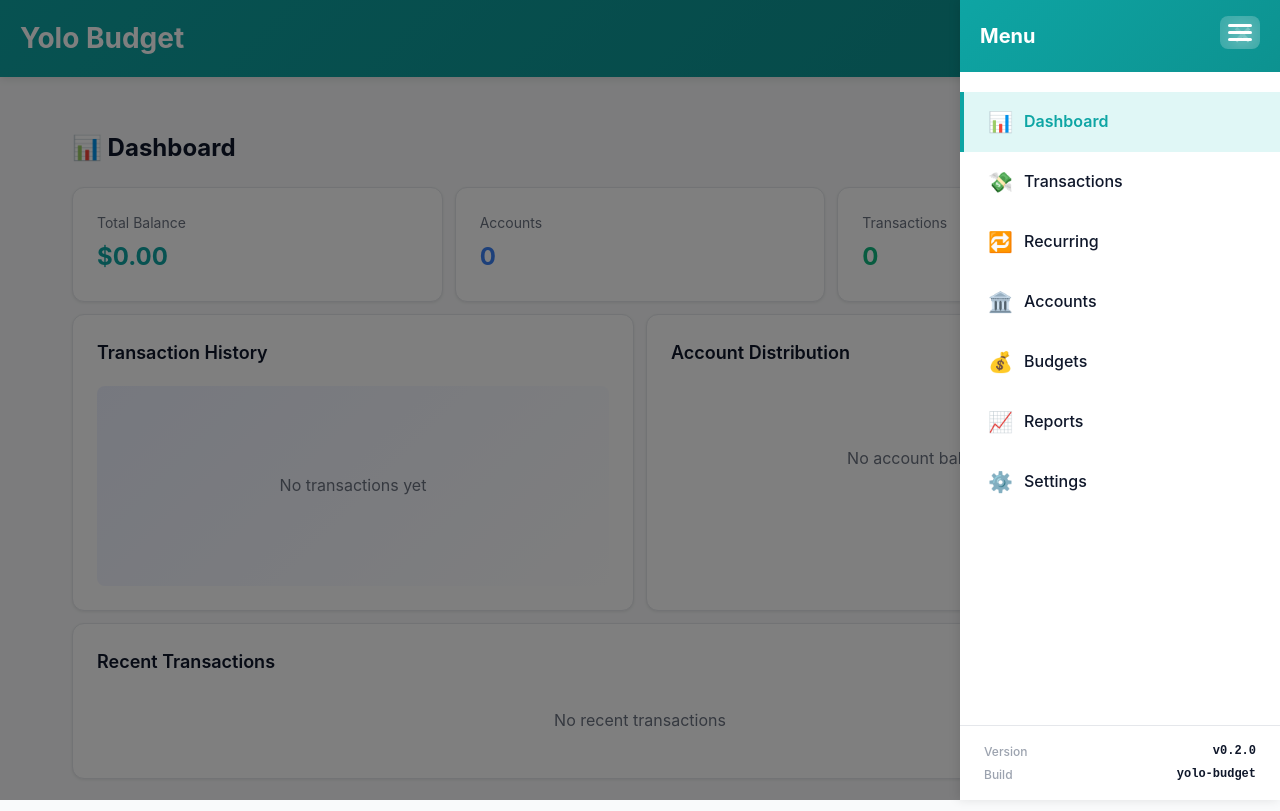
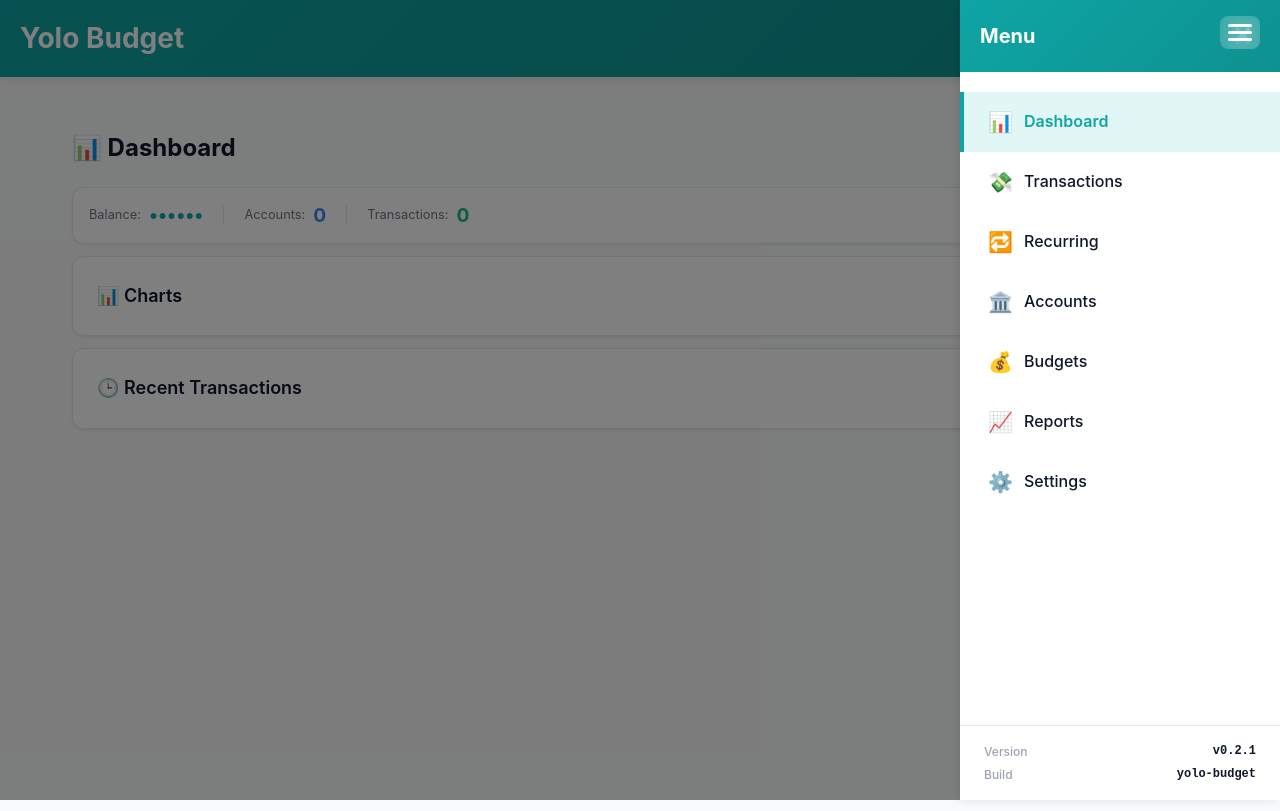
Before and after one commit to AhmadZuhdi/yolo-budget, a React (Vite) app: page / in a window 1280 px wide. Both pictures are taken after a click on the button "Toggle menu". Built offline with nearby package versions, Linux system fonts and the light colour scheme.

Commit message:
feat: update Dashboard and Transactions pages with collapsible sections and improved UI elements

```diff
--- a/package.json
+++ b/package.json
@@ -1,6 +1,6 @@
 {
   "name": "yolo-budget",
-  "version": "0.2.0",
+  "version": "0.2.1",
   "private": true,
   "scripts": {
     "dev": "vite",
--- a/src/pages/Dashboard.tsx
+++ b/src/pages/Dashboard.tsx
@@ -11,6 +11,9 @@ export default function DashboardPage() {
   const [accounts, setAccounts] = useState<Account[]>([])
   const [loading, setLoading] = useState(true)
   const [currency, setCurrency] = useState('USD')
+  const [showCharts, setShowCharts] = useState(false)
+  const [showRecent, setShowRecent] = useState(false)
+  const [showBalance, setShowBalance] = useState(false)
 
   useEffect(() => {
     let mounted = true
@@ -70,28 +73,44 @@ export default function DashboardPage() {
         <div className="card" style={{padding: 20, textAlign: 'center', color: '#6b7280'}}>Loading dashboard...</div>
       ) : (
         <>
-          {/* Summary Cards */}
-          <div style={{display: 'grid', gridTemplateColumns: 'repeat(auto-fit, minmax(150px, 1fr))', gap: 12, marginBottom: 12}}>
-            <div className="card">
-              <div style={{fontSize: '0.875rem', color: '#6b7280', marginBottom: 4}}>Total Balance</div>
-              <div style={{fontSize: '1.5rem', fontWeight: 'bold', color: '#0ea5a4'}}>
-                {formatCurrency(totalBalance, currency)}
+          {/* Summary Card - Single Line */}
+          <div className="card" style={{marginBottom: 12, padding: '12px 16px'}}>
+            <div style={{display: 'flex', alignItems: 'center', gap: 20, flexWrap: 'wrap'}}>
+              <div style={{display: 'flex', alignItems: 'center', gap: 8}}>
+                <span style={{fontSize: '0.8rem', color: '#6b7280'}}>Balance:</span>
+                <span
+                  style={{fontSize: '1.2rem', fontWeight: 'bold', color: '#0ea5a4', cursor: 'pointer', userSelect: 'none'}}
+                  onClick={() => setShowBalance(!showBalance)}
+                >
+                  {showBalance ? formatCurrency(totalBalance, currency) : '••••••'}
+                </span>
               </div>
+              <div style={{height: 20, width: 1, backgroundColor: '#e5e7eb'}}></div>
+              <div style={{display: 'flex', alignItems: 'center', gap: 8}}>
+                <span style={{fontSize: '0.8rem', color: '#6b7280'}}>Accounts:</span>
+                <span style={{fontSize: '1.2rem', fontWeight: 'bold', color: '#3b82f6'}}>{accounts.length}</span>
               </div>
-            <div className="card">
-              <div style={{fontSize: '0.875rem', color: '#6b7280', marginBottom: 4}}>Accounts</div>
-              <div style={{fontSize: '1.5rem', fontWeight: 'bold', color: '#3b82f6'}}>{accounts.length}</div>
+              <div style={{height: 20, width: 1, backgroundColor: '#e5e7eb'}}></div>
+              <div style={{display: 'flex', alignItems: 'center', gap: 8}}>
+                <span style={{fontSize: '0.8rem', color: '#6b7280'}}>Transactions:</span>
+                <span style={{fontSize: '1.2rem', fontWeight: 'bold', color: '#10b981'}}>{tx.length}</span>
               </div>
-            <div className="card">
-              <div style={{fontSize: '0.875rem', color: '#6b7280', marginBottom: 4}}>Transactions</div>
-              <div style={{fontSize: '1.5rem', fontWeight: 'bold', color: '#10b981'}}>{tx.length}</div>
             </div>
           </div>
 
           {/* Charts */}
-          <div style={{display: 'grid', gridTemplateColumns: 'repeat(auto-fit, minmax(300px, 1fr))', gap: 12, marginBottom: 12}}>
-            <section className="card">
-              <h3 style={{marginTop: 0}}>Transaction History</h3>
+          <div className="card" style={{marginBottom: 12}}>
+            <h3
+              style={{marginTop: 0, marginBottom: showCharts ? 12 : 0, cursor: 'pointer', display: 'flex', justifyContent: 'space-between', alignItems: 'center'}}
+              onClick={() => setShowCharts(!showCharts)}
+            >
+              <span>📊 Charts</span>
+              <span style={{fontSize: '1.2rem'}}>{showCharts ? '▼' : '▶'}</span>
+            </h3>
+            {showCharts && (
+              <div style={{display: 'grid', gridTemplateColumns: 'repeat(auto-fit, minmax(300px, 1fr))', gap: 12}}>
+                <section>
+                  <h4 style={{marginTop: 0, fontSize: '1rem'}}>Transaction History</h4>
                   <div className="chart">
                     {labels.length > 0 ? (
                       <Bar data={data} />
@@ -101,8 +120,8 @@ export default function DashboardPage() {
                   </div>
                 </section>
 
-            <section className="card">
-              <h3 style={{marginTop: 0}}>Account Distribution</h3>
+                <section>
+                  <h4 style={{marginTop: 0, fontSize: '1rem'}}>Account Distribution</h4>
                   <div style={{maxWidth: 250, margin: '0 auto', padding: '20px 0'}}>
                     {accounts.filter(a => (a.balance || 0) > 0).length > 0 ? (
                       <Pie data={accountData} />
@@ -112,11 +131,20 @@ export default function DashboardPage() {
                   </div>
                 </section>
               </div>
+            )}
+          </div>
 
           {/* Recent Transactions */}
           <section className="card">
-            <h3 style={{marginTop: 0, marginBottom: 12}}>Recent Transactions</h3>
-            {recentTx.length > 0 ? (
+            <h3
+              style={{marginTop: 0, marginBottom: showRecent ? 12 : 0, cursor: 'pointer', display: 'flex', justifyContent: 'space-between', alignItems: 'center'}}
+              onClick={() => setShowRecent(!showRecent)}
+            >
+              <span>🕒 Recent Transactions</span>
+              <span style={{fontSize: '1.2rem'}}>{showRecent ? '▼' : '▶'}</span>
+            </h3>
+            {showRecent && (
+              recentTx.length > 0 ? (
                 <ul className="list">
                   {recentTx.map((t) => (
                     <li key={t.id} style={{padding: '8px 0', borderBottom: '1px solid #f3f4f6'}}>
@@ -129,6 +157,7 @@ export default function DashboardPage() {
                 </ul>
               ) : (
                 <div style={{padding: 20, textAlign: 'center', color: '#6b7280'}}>No recent transactions</div>
+              )
             )}
           </section>
         </>
--- a/src/pages/Transactions.tsx
+++ b/src/pages/Transactions.tsx
@@ -19,6 +19,11 @@ export default function TransactionsPage() {
   const [searchTerm, setSearchTerm] = useState('')
   const [filterAccount, setFilterAccount] = useState('')
   const [filterTag, setFilterTag] = useState('')
+
+  // Collapsible sections state
+  const [showCreateForm, setShowCreateForm] = useState(true)
+  const [showTransfer, setShowTransfer] = useState(false)
+  const [showFilters, setShowFilters] = useState(false)
 
   // Transfer state
   const [transferFrom, setTransferFrom] = useState('')
@@ -86,6 +91,9 @@ export default function TransactionsPage() {
     const matchesTag = !filterTag ||
       (t.tags && t.tags.some(tag => tag.toLowerCase().includes(filterTag.toLowerCase())))
     return matchesSearch && matchesAccount && matchesTag
+  }).sort((a, b) => {
+    // Sort by date descending (newest first)
+    return b.date.localeCompare(a.date) || b.id.localeCompare(a.id)
   })
 
   async function create() {
@@ -281,11 +289,19 @@ export default function TransactionsPage() {
       ) : (
         <>
       <div className="card" style={{marginBottom:12}}>
-        <h3 style={{marginTop: 0, marginBottom: 12}}>
+        <h3
+          style={{marginTop: 0, marginBottom: showCreateForm ? 12 : 0, cursor: 'pointer', display: 'flex', justifyContent: 'space-between', alignItems: 'center'}}
+          onClick={() => setShowCreateForm(!showCreateForm)}
+        >
+          <span>
             {editingId ? '✏️ Edit' : '➕ Create'} Transaction
             {!doubleEntry && <span style={{marginLeft: 8, fontSize: '0.875rem', color: '#6b7280'}}>(Simple Mode)</span>}
             {doubleEntry && <span style={{marginLeft: 8, fontSize: '0.875rem', color: '#6b7280'}}>(Double-Entry)</span>}
+          </span>
+          <span style={{fontSize: '1.2rem'}}>{showCreateForm ? '▼' : '▶'}</span>
         </h3>
+        {showCreateForm && (
+          <>
         <input value={desc} onChange={(e)=>setDesc(e.target.value)} placeholder="Description" />
         <input type="date" value={date} onChange={(e)=>setDate(e.target.value)} />
         <select value={budgetId} onChange={(e)=>setBudgetId(e.target.value)} style={{marginTop:8}}>
@@ -297,7 +313,13 @@ export default function TransactionsPage() {
           onChange={(e)=>setTagsInput(e.target.value)}
           placeholder="Tags (comma separated, e.g., food, groceries, shopping)"
           style={{marginTop:8}}
+          list="tags-datalist"
         />
+        <datalist id="tags-datalist">
+          {getAllTags().map(tag => (
+            <option key={tag} value={tag} />
+          ))}
+        </datalist>
 
         <div style={{display:'flex',gap:8,marginTop:8}}>
           <select onChange={(e)=>setLineA(s=>({...s,accountId:e.target.value}))} value={lineA.accountId||''}>
@@ -323,12 +345,22 @@ export default function TransactionsPage() {
         )}
 
         <button onClick={create} style={{marginTop:8}} className="button-primary">{editingId ? '💾 Update' : '➕ Create'} {doubleEntry ? 'Double-Entry Tx' : 'Transaction'}</button>
+          </>
+        )}
       </div>
 
       <div className="card" style={{marginBottom:12, background: 'linear-gradient(135deg, var(--accent-light), var(--bg-secondary))'}}>
-        <h3 style={{marginTop: 0, marginBottom: 12, display: 'flex', alignItems: 'center', gap: 8}}>
+        <h3
+          style={{marginTop: 0, marginBottom: showTransfer ? 12 : 0, cursor: 'pointer', display: 'flex', justifyContent: 'space-between', alignItems: 'center'}}
+          onClick={() => setShowTransfer(!showTransfer)}
+        >
+          <span style={{display: 'flex', alignItems: 'center', gap: 8}}>
             <span style={{fontSize: '1.5rem'}}>🔄</span> Quick Transfer Between Accounts
+          </span>
+          <span style={{fontSize: '1.2rem'}}>{showTransfer ? '▼' : '▶'}</span>
         </h3>
+        {showTransfer && (
+          <>
         <p style={{color: 'var(--text-secondary)', fontSize: '0.875rem', marginTop: 0, marginBottom: 12}}>
           Transfer money from one account to another instantly
         </p>
@@ -365,10 +397,20 @@ export default function TransactionsPage() {
         <button onClick={quickTransfer} className="button-success" style={{width: '100%'}}>
           🔄 Transfer {transferAmount && `${formatCurrency(Number(transferAmount), currency)}`}
         </button>
+          </>
+        )}
       </div>
 
       <div className="card" style={{marginBottom:12}}>
-        <h3 style={{marginTop:0,marginBottom:8}}>🔍 Filter & Search</h3>
+        <h3
+          style={{marginTop:0, marginBottom: showFilters ? 8 : 0, cursor: 'pointer', display: 'flex', justifyContent: 'space-between', alignItems: 'center'}}
+          onClick={() => setShowFilters(!showFilters)}
+        >
+          <span>🔍 Filter & Search</span>
+          <span style={{fontSize: '1.2rem'}}>{showFilters ? '▼' : '▶'}</span>
+        </h3>
+        {showFilters && (
+          <>
         <input
           placeholder="Search by description or date..."
           value={searchTerm}
@@ -383,51 +425,41 @@ export default function TransactionsPage() {
           <option value="">All tags</option>
           {getAllTags().map(tag=> <option key={tag} value={tag}>{tag}</option>)}
         </select>
+          </>
+        )}
       </div>
 
       <ul className="list">
         {filteredItems.map((t) => {
           const budget = getBudgetName(t.budgetId)
           return (
-          <li key={t.id} style={{display:'flex',justifyContent:'space-between',alignItems:'center'}}>
-            <div>
-              <div style={{fontWeight:500}}>
-                {t.date} — {t.description || 'No description'}
+          <li key={t.id} style={{display:'flex',justifyContent:'space-between',alignItems:'center',padding:'8px 12px'}}>
+            <div style={{flex:1,minWidth:0}}>
+              <div style={{display:'flex',alignItems:'center',gap:6,marginBottom:2,flexWrap:'wrap'}}>
+                <span style={{fontSize:'0.75rem',color:'#6b7280',whiteSpace:'nowrap'}}>{t.date}</span>
+                <span style={{fontSize:'0.875rem',fontWeight:500,overflow:'hidden',textOverflow:'ellipsis'}}>{t.description || 'No description'}</span>
                 {budget && (
-                  <span
-                    style={{
-                      marginLeft: 8,
-                      padding: '2px 8px',
-                      borderRadius: 4,
-                      fontSize: '0.75rem',
-                      background: '#0ea5a4',
-                      color: 'white'
-                    }}
-                  >
+                  <span style={{padding:'1px 6px',borderRadius:3,fontSize:'0.7rem',background:'#0ea5a4',color:'white',whiteSpace:'nowrap'}}>
                     {budget.name}
                   </span>
                 )}
-                {t.tags && t.tags.length > 0 && (
-                  <span style={{marginLeft:8}}>
-                    {t.tags.map(tag => (
-                      <span key={tag} style={{marginLeft:4,padding:'2px 6px',background:'#e0e7ff',color:'#4f46e5',borderRadius:4,fontSize:'0.7rem',fontWeight:500}}>
+                {t.tags && t.tags.length > 0 && t.tags.map(tag => (
+                  <span key={tag} style={{padding:'1px 5px',background:'#e0e7ff',color:'#4f46e5',borderRadius:3,fontSize:'0.65rem',fontWeight:500,whiteSpace:'nowrap'}}>
                     🏷️ {tag}
                   </span>
                 ))}
-                  </span>
-                )}
               </div>
-              <div style={{fontSize:'0.875rem',color:'#6b7280',marginTop:4}}>
+              <div style={{fontSize:'0.75rem',color:'#6b7280'}}>
                 {t.lines.map((l, i)=> (
-                  <span key={i} style={{marginRight:12}}>
+                  <span key={i} style={{marginRight:8}}>
                     {getAccountName(l.accountId)}: {formatCurrency(l.amount, currency)}
                   </span>
                 ))}
               </div>
             </div>
-            <div style={{display:'flex',gap:8}}>
-              <button onClick={()=>startEdit(t.id)} className="button-primary">✏️ Edit</button>
-              <button onClick={()=>remove(t.id)} className="button-danger">🗑️ Delete</button>
+            <div style={{display:'flex',gap:4,flexShrink:0}}>
+              <button onClick={()=>startEdit(t.id)} className="button-primary" style={{padding:'6px 12px',fontSize:'0.8rem'}}>✏️</button>
+              <button onClick={()=>remove(t.id)} className="button-danger" style={{padding:'6px 12px',fontSize:'0.8rem'}}>🗑️</button>
             </div>
           </li>
         )
```
Lines whose indentation alone changed are shown as unchanged.
